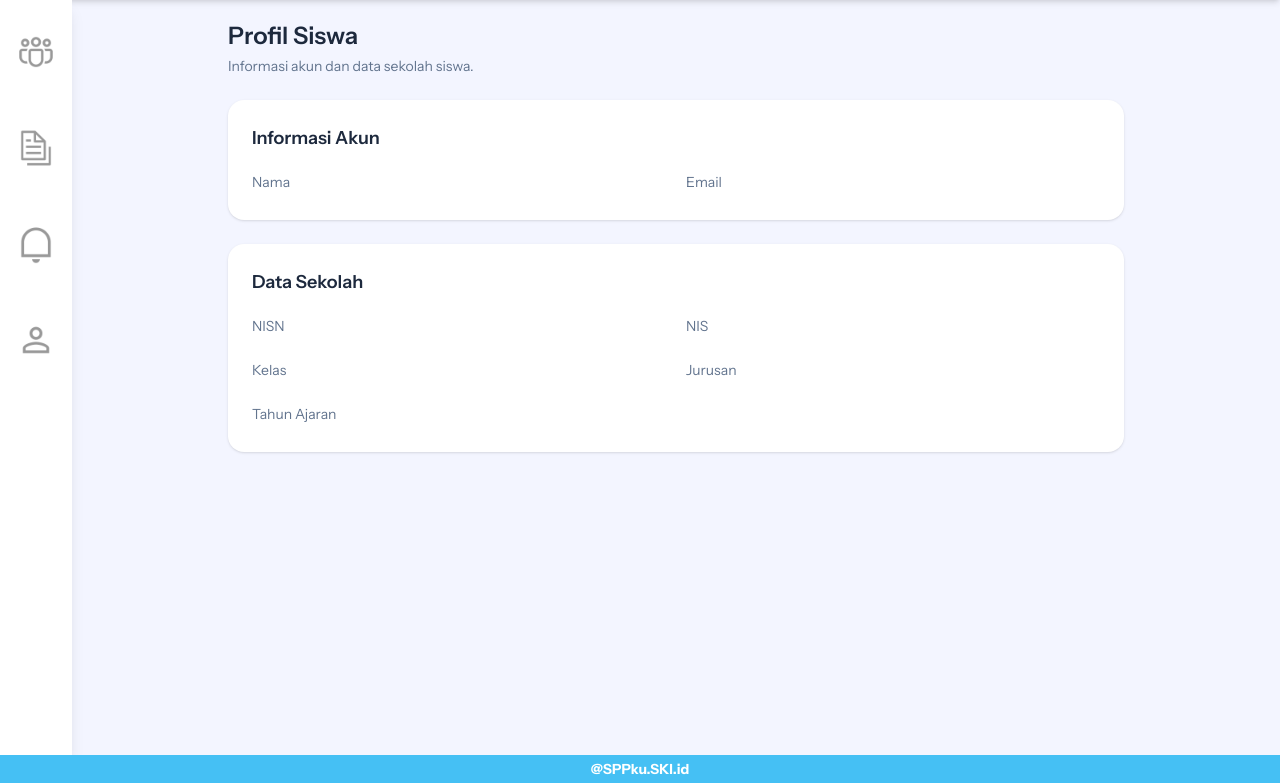
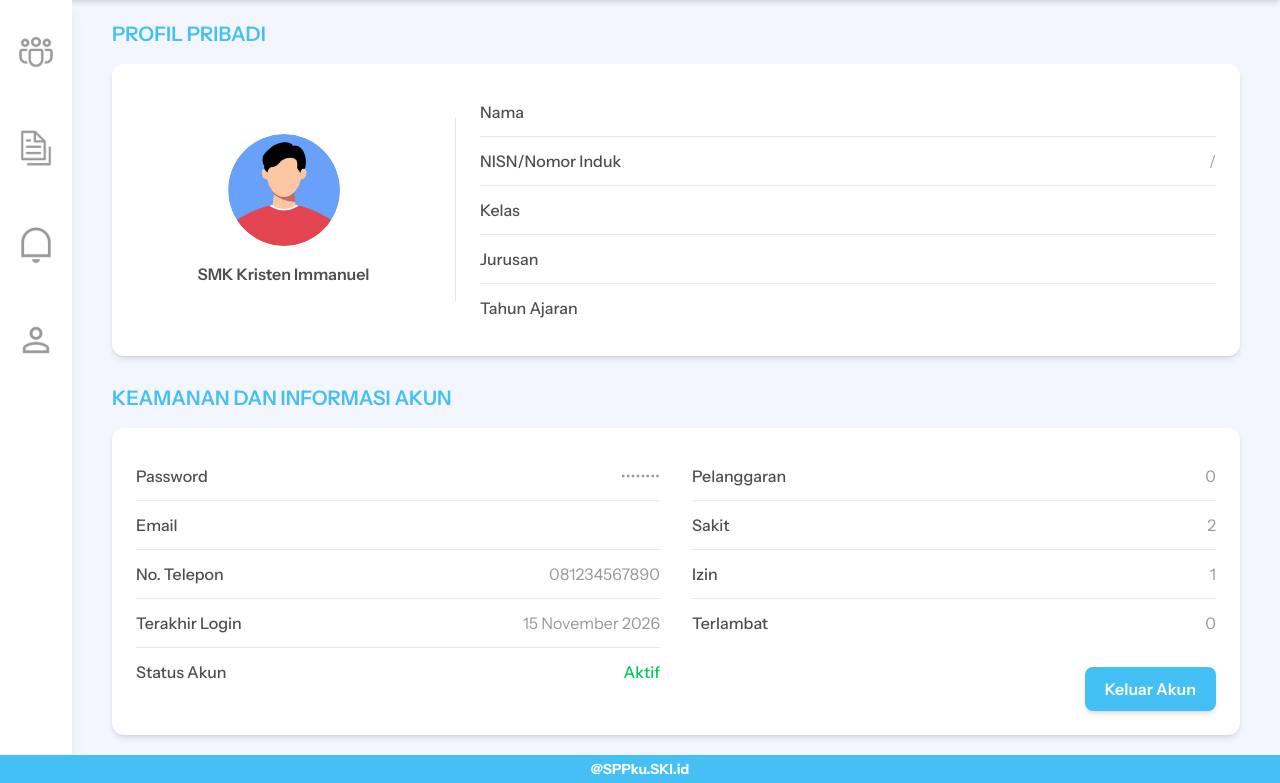
Before and after one commit to bllych/PL-SPPku, a Laravel app: template resources/views/student/show.blade.php in a window 1280 px wide. Shown: the part 72-855 px from the top of the page. Run offline with Laravel 12, Linux system fonts and the light colour scheme; the template is opened without the code that fills it, so the values that code supplies are empty; style sheets or scripts are compiled from the project's sources.

Commit message:
Improve student profile and routing

```diff
--- a/app/Http/Controllers/AuthController.php
+++ b/app/Http/Controllers/AuthController.php
@@ -72,7 +72,7 @@ class AuthController extends Controller
 
             abort_if($student === null, 403);
 
-            return to_route('students.show', ['id' => $student->id]);
+            return to_route('students.index', ['id' => $student->id]);
         }
 
         abort(403);
--- a/resources/views/components/admin/dashboard/student-table.blade.php
+++ b/resources/views/components/admin/dashboard/student-table.blade.php
@@ -224,7 +224,7 @@
                                                     whitespace-nowrap
                                                 ">
 
-                            <a href="/students/{{ $student['id'] }}" class="
+                            <a href="/students/{{ $student['id'] }}/profile" class="
                                                         text-[#FFC857]
                                                         hover:underline
                                                     ">
--- a/resources/views/student/show.blade.php
+++ b/resources/views/student/show.blade.php
@@ -3,52 +3,100 @@
 @section('title', $title)
 
 @section('content')
+    <div class="flex flex-col gap-7">
+        <section>
+            <h1 class="mb-4 text-xl font-semibold text-[#45C0F4]">PROFIL PRIBADI</h1>
 
-<div class="mx-auto max-w-4xl space-y-6">
-    <div>
-        <h1 class="text-2xl font-semibold text-slate-800">Profil Siswa</h1>
-        <p class="mt-1 text-sm text-slate-500">Informasi akun dan data sekolah siswa.</p>
+            <div class="grid gap-6 rounded-xl bg-white p-6 shadow-md lg:grid-cols-[320px_minmax(0,1fr)] lg:items-center">
+                <div class="flex flex-col items-center gap-4 border-gray-200 text-center lg:border-r lg:py-4 lg:pr-6">
+                    <img
+                        src="{{ asset('images/icons/profile.png') }}"
+                        alt="Foto profil {{ $student->user->name }}"
+                        class="h-28 w-28 rounded-full object-cover"
+                    >
+                    <p class="font-semibold text-[#4E4E4E]">SMK Kristen Immanuel</p>
                 </div>
 
-    <section class="rounded-2xl bg-white p-6 shadow-sm">
-        <h2 class="mb-5 text-lg font-semibold text-slate-800">Informasi Akun</h2>
-        <dl class="grid gap-5 sm:grid-cols-2">
-            <div>
-                <dt class="text-sm text-slate-500">Nama</dt>
-                <dd class="mt-1 font-medium text-slate-800">{{ $student->user->name }}</dd>
+                <dl class="divide-y divide-gray-200">
+                    <div class="flex flex-col justify-between gap-1 py-3 sm:flex-row sm:gap-6">
+                        <dt class="font-medium text-[#4E4E4E]">Nama</dt>
+                        <dd class="text-[#999999] sm:text-right">{{ $student->user->name }}</dd>
                     </div>
-            <div>
-                <dt class="text-sm text-slate-500">Email</dt>
-                <dd class="mt-1 font-medium text-slate-800">{{ $student->user->email }}</dd>
+                    <div class="flex flex-col justify-between gap-1 py-3 sm:flex-row sm:gap-6">
+                        <dt class="font-medium text-[#4E4E4E]">NISN/Nomor Induk</dt>
+                        <dd class="text-[#999999] sm:text-right">{{ $student->nisn }}/{{ $student->nis }}</dd>
+                    </div>
+                    <div class="flex flex-col justify-between gap-1 py-3 sm:flex-row sm:gap-6">
+                        <dt class="font-medium text-[#4E4E4E]">Kelas</dt>
+                        <dd class="text-[#999999] sm:text-right">{{ $student->class }}</dd>
+                    </div>
+                    <div class="flex flex-col justify-between gap-1 py-3 sm:flex-row sm:gap-6">
+                        <dt class="font-medium text-[#4E4E4E]">Jurusan</dt>
+                        <dd class="text-[#999999] sm:text-right">{{ $student->major }}</dd>
+                    </div>
+                    <div class="flex flex-col justify-between gap-1 py-3 sm:flex-row sm:gap-6">
+                        <dt class="font-medium text-[#4E4E4E]">Tahun Ajaran</dt>
+                        <dd class="text-[#999999] sm:text-right">{{ $student->school_year }}</dd>
                     </div>
                 </dl>
+            </div>
         </section>
 
-    <section class="rounded-2xl bg-white p-6 shadow-sm">
-        <h2 class="mb-5 text-lg font-semibold text-slate-800">Data Sekolah</h2>
-        <dl class="grid gap-5 sm:grid-cols-2">
-            <div>
-                <dt class="text-sm text-slate-500">NISN</dt>
-                <dd class="mt-1 font-medium text-slate-800">{{ $student->nisn }}</dd>
+        <section>
+            <h2 class="mb-4 text-xl font-semibold text-[#45C0F4]">KEAMANAN DAN INFORMASI AKUN</h2>
+
+            <div class="grid gap-8 rounded-xl bg-white p-6 shadow-md lg:grid-cols-2">
+                <dl class="divide-y divide-gray-200">
+                    <div class="flex justify-between gap-4 py-3">
+                        <dt class="font-medium text-[#4E4E4E]">Password</dt>
+                        <dd class="text-right text-[#999999]">••••••••</dd>
                     </div>
-            <div>
-                <dt class="text-sm text-slate-500">NIS</dt>
-                <dd class="mt-1 font-medium text-slate-800">{{ $student->nis }}</dd>
+                    <div class="flex justify-between gap-4 py-3">
+                        <dt class="font-medium text-[#4E4E4E]">Email</dt>
+                        <dd class="text-right text-[#999999]">{{ $student->user->email }}</dd>
                     </div>
-            <div>
-                <dt class="text-sm text-slate-500">Kelas</dt>
-                <dd class="mt-1 font-medium text-slate-800">{{ $student->class }}</dd>
+                    <div class="flex justify-between gap-4 py-3">
+                        <dt class="font-medium text-[#4E4E4E]">No. Telepon</dt>
+                        <dd class="text-right text-[#999999]">081234567890</dd>
                     </div>
-            <div>
-                <dt class="text-sm text-slate-500">Jurusan</dt>
-                <dd class="mt-1 font-medium text-slate-800">{{ $student->major }}</dd>
+                    <div class="flex justify-between gap-4 py-3">
+                        <dt class="font-medium text-[#4E4E4E]">Terakhir Login</dt>
+                        <dd class="text-right text-[#999999]">15 November 2026</dd>
                     </div>
-            <div>
-                <dt class="text-sm text-slate-500">Tahun Ajaran</dt>
-                <dd class="mt-1 font-medium text-slate-800">{{ $student->school_year }}</dd>
+                    <div class="flex justify-between gap-4 py-3">
+                        <dt class="font-medium text-[#4E4E4E]">Status Akun</dt>
+                        <dd class="text-right font-medium text-green-500">Aktif</dd>
                     </div>
                 </dl>
+
+                <div class="flex flex-col">
+                    <dl class="divide-y divide-gray-200">
+                        <div class="flex justify-between gap-4 py-3">
+                            <dt class="font-medium text-[#4E4E4E]">Pelanggaran</dt>
+                            <dd class="text-right text-[#999999]">0</dd>
+                        </div>
+                        <div class="flex justify-between gap-4 py-3">
+                            <dt class="font-medium text-[#4E4E4E]">Sakit</dt>
+                            <dd class="text-right text-[#999999]">2</dd>
+                        </div>
+                        <div class="flex justify-between gap-4 py-3">
+                            <dt class="font-medium text-[#4E4E4E]">Izin</dt>
+                            <dd class="text-right text-[#999999]">1</dd>
+                        </div>
+                        <div class="flex justify-between gap-4 py-3">
+                            <dt class="font-medium text-[#4E4E4E]">Terlambat</dt>
+                            <dd class="text-right text-[#999999]">0</dd>
+                        </div>
+                    </dl>
+
+                    <form method="POST" action="{{ route('logout') }}" class="mt-auto flex justify-end pt-5" data-confirm-logout>
+                        @csrf
+                        <button type="submit" class="rounded-lg bg-[#45C0F4] px-5 py-2.5 font-semibold text-white shadow-md transition hover:bg-sky-500">
+                            Keluar Akun
+                        </button>
+                    </form>
+                </div>
+            </div>
         </section>
     </div>
-
 @endsection
--- a/routes/web.php
+++ b/routes/web.php
@@ -14,9 +14,9 @@ Route::post('/login', [AuthController::class, 'authenticate'])
 
 Route::middleware('auth')->group(function (): void {
     Route::middleware('role:student')->group(function (): void {
-        Route::get('/students', [StudentController::class, 'index'])
+        Route::get('/students/{id}', [StudentController::class, 'index'])
             ->name('students.index');
-        Route::get('/students/{id}', [StudentController::class, 'show'])
+        Route::get('/students/{id}/profile', [StudentController::class, 'show'])
             ->name('students.show');
         Route::get('/students/{id}/payments', [StudentController::class, 'payments']);
         Route::get('/students/{id}/notifications', [StudentController::class, 'notifications']);
```
Also changed, not shown: app/Http/Controllers/StudentController.php (+8 -15 lines). Lines whose indentation alone changed are shown as unchanged.
